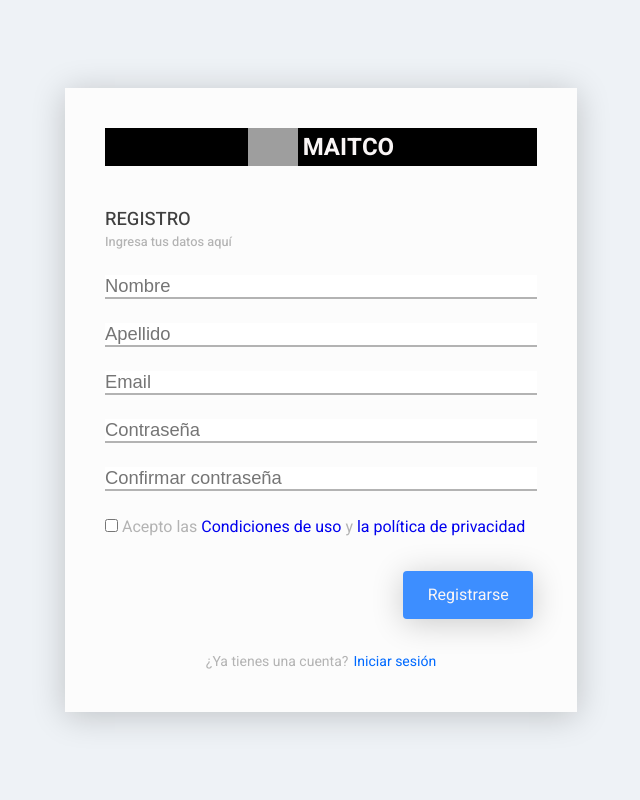
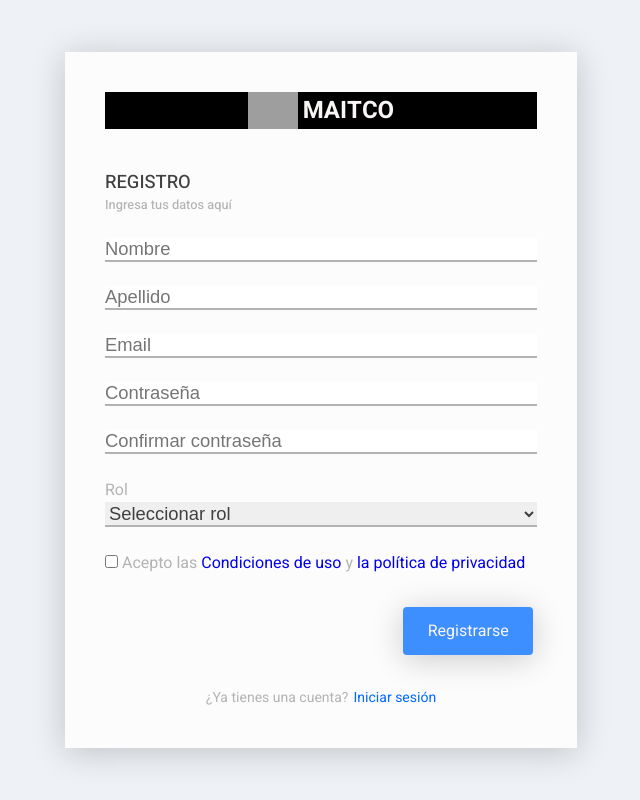
Before and after one commit to RickyDonegana/Maitco, a PHP site: page /php/register.php in a window 1280 px wide. Shown: the whole page, without its empty margins (319-959 px from the left). Run offline with PHP 8.4, Linux system fonts and the light colour scheme; grey boxes are pictures that could not be loaded.

Commit message:
Add files via upload

```diff
--- a/sistema_seguimiento_proyectos/css/styles.css
+++ b/sistema_seguimiento_proyectos/css/styles.css
@@ -161,6 +161,35 @@ a {
 
 .input-end {
   margin-bottom: var(--mb-0-5);
+}
+
+.input__label {
+  font-size: var(--fs-1);
+  font-weight: var(--font-regular);
+  color: var(--text-color);
+  margin-bottom: var(--mb-1-5);
+}
+
+.input__field {
+  width: 100%;
+  outline: none;
+  font-size: var(--fs-1-15);
+  font-weight: var(--font-regular);
+  color: var(--sub-tittle-color);
+  border-width: 0 0 2px 0;
+  border-color: var(--text-color);
+  margin-bottom: var(--mb-1-5);
+  transition: var(--transition);
+}
+
+.input__field:hover {
+  color: hsl(0, 0%, 0%);
+  border-color: var(--blue-ultra-light);
+}
+
+.input__field:focus {
+  color: hsl(0, 0%, 0%);
+  border-color: var(--blue);
 }
 
 .input__check {
@@ -354,19 +383,26 @@ a {
 table {
   width: 100%;
   border-collapse: collapse;
-}
-
-table, th, td {
-  border: 1px solid var(--text-color);
+  margin-top: 20px;
 }
 
 th, td {
-  width: 16%;
-  padding: var(--mb-0-5);
-  text-align: left;
-  color: var(--tittle-color);
-  background-color: var(--card-background);
+  padding: 10px;
   text-align: center;
+  font-weight: bold;
+}
+
+th {
+  background-color: black;
+  color: white;
+}
+
+tr:nth-child(even) {
+  background-color: #f5f5f5;
+}
+
+tr:nth-child(odd) {
+  background-color: white;
 }
 
 /* ========== Botones de la Tabla ========== */
--- a/sistema_seguimiento_proyectos/database/ssp_db.sql
+++ b/sistema_seguimiento_proyectos/database/ssp_db.sql
@@ -30,9 +30,13 @@ CREATE TABLE IF NOT EXISTS usuarios (
 CREATE TABLE IF NOT EXISTS proyectos (
     project_id INT AUTO_INCREMENT PRIMARY KEY,
     project_name VARCHAR(255) NOT NULL,
+    description TEXT,
+    client VARCHAR(100),
+    developer VARCHAR(100),
     start_date DATE NOT NULL,
     estimated_delivery_date DATE NOT NULL
 );
+
 
 -- Tabla de Etapas del Proyecto
 CREATE TABLE IF NOT EXISTS etapas_proyecto (
--- a/sistema_seguimiento_proyectos/html/proyectos.html
+++ b/sistema_seguimiento_proyectos/html/proyectos.html
@@ -41,6 +41,8 @@
                     <th>ID del Proyecto</th>
                     <th>Nombre del Proyecto</th>
                     <th>Descripción</th>
+                    <th>Cliente</th>
+                    <th>Desarrollador</th>
                     <th>Fecha de Inicio</th>
                     <th>Fecha Estimada de Finalización</th>
                     <th>Acciones</th>
--- a/sistema_seguimiento_proyectos/php/register.php
+++ b/sistema_seguimiento_proyectos/php/register.php
@@ -72,13 +72,24 @@ if ($_SERVER["REQUEST_METHOD"] == "POST") {
                     <input type="email" class="input" name="email" placeholder="Email" required="required">
                     <input type="password" class="input" name="contrasena" placeholder="Contraseña" required="required">
                     <input type="password" class="input" name="confirm_contrasena" placeholder="Confirmar contraseña" required="required">
-                    <label class="input__check"><input type="checkbox" required="required"> Acepto las <a href="#">Condiciones de uso</a> y <a href="#">la política de privacidad</a></label>
+
+                    <label for="user_role" class="input__label">Rol</label>
+                    <select name="user_role" id="user_role" class="input__field" required="required">
+                        <option value="" selected disabled>Seleccionar rol</option>
+                        <option value="Cliente">Cliente</option>
+                        <option value="Desarrollador de sitios">Desarrollador de sitios</option>
+                    </select>
+
+                    <label class="input__check">
+                        <input type="checkbox" required="required"> Acepto las <a href="#">Condiciones de uso</a> y <a href="#">la política de privacidad</a>
+                    </label>
 
                     <div class="btn__container">
                         <button type="submit" class="input__btn">Registrarse</button>
                     </div>
                 </div>
             </form>
+
             <p class="form__link">
                 ¿Ya tienes una cuenta?
                 <a href="../php/login.php" class="text-link">Iniciar sesión</a>
```
